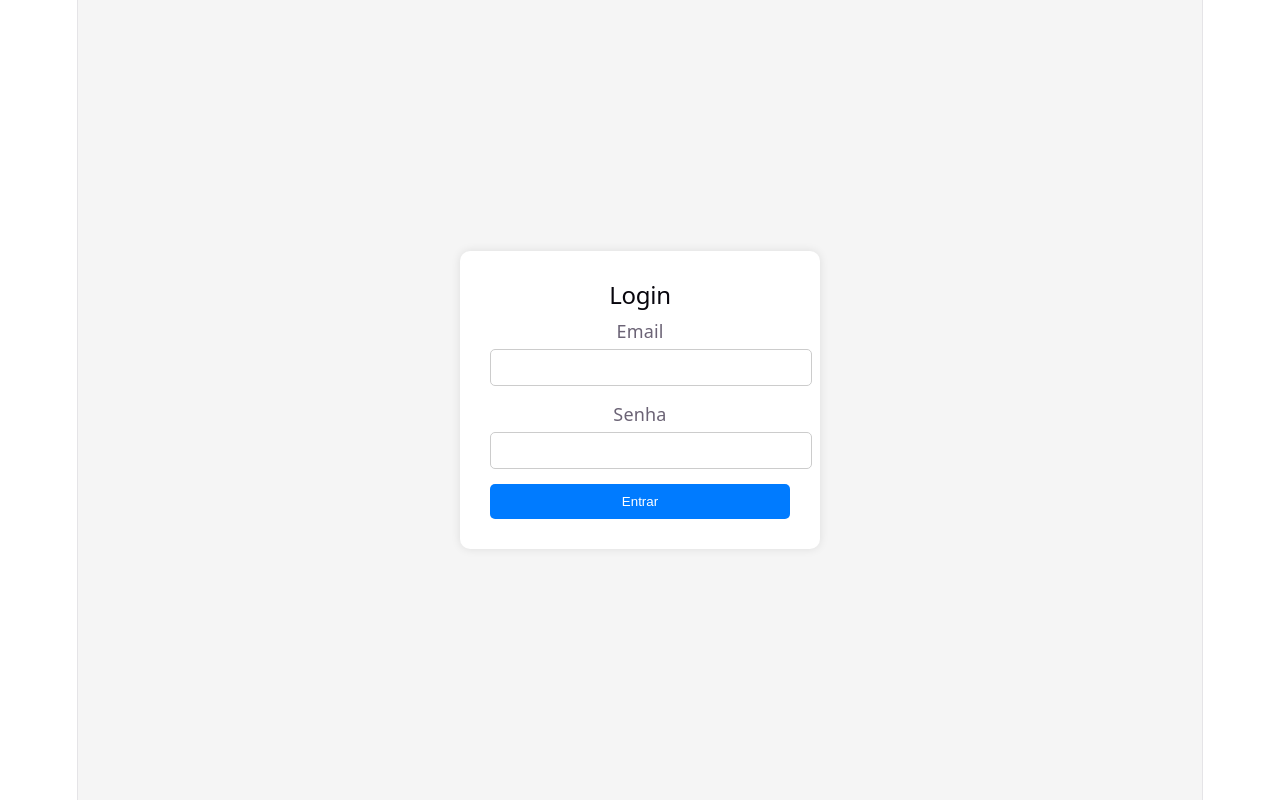
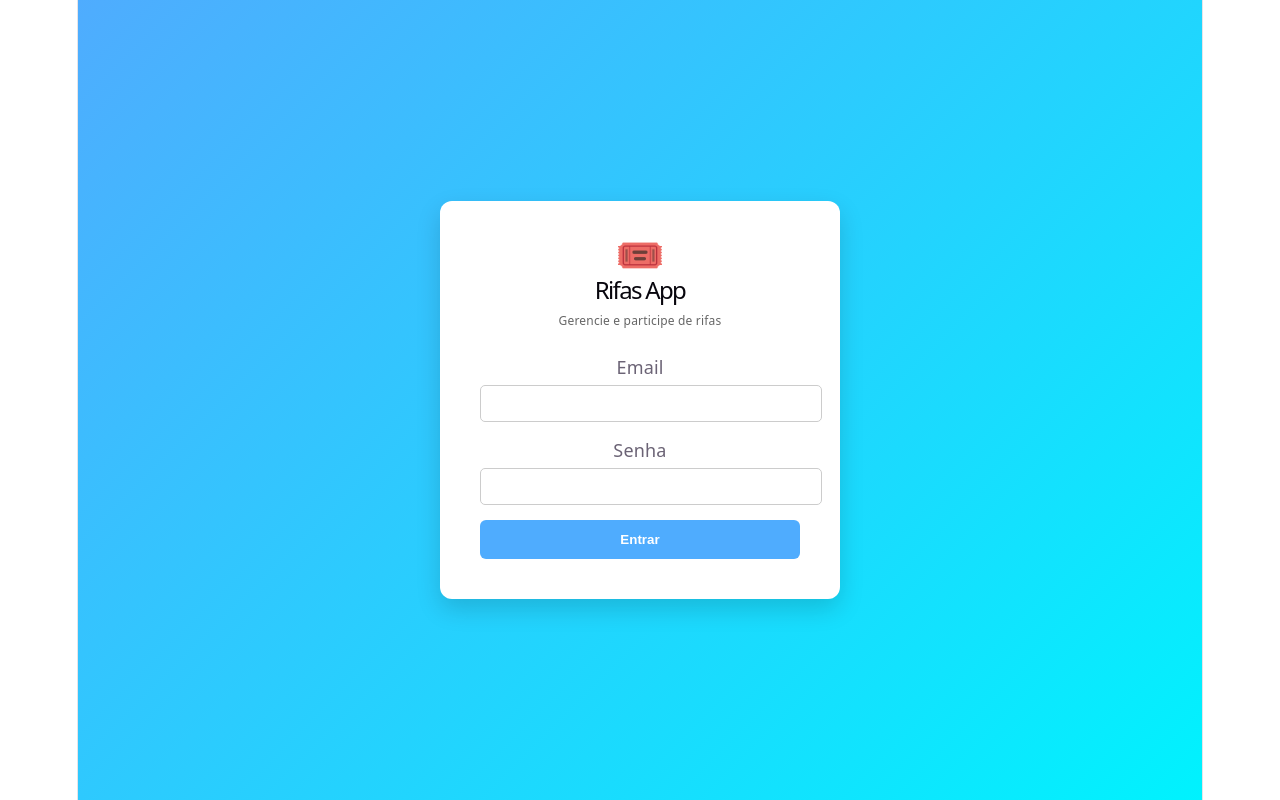
Before and after one commit to pietroggu/Rifas-Faceis, a React (Vite) app: page / in a window 1280 px wide. Built offline with nearby package versions, Linux system fonts and the light colour scheme.

Commit message:
Adicionei services e refiz login

```diff
--- a/src/pages/Login.jsx
+++ b/src/pages/Login.jsx
@@ -1,14 +1,15 @@
 import React, { useState } from "react";
 import { useNavigate } from "react-router-dom";
 import Input from "../components/Input";
+import AuthService from "../services/authService";
 
 function Login() {
     const [email, setEmail] = useState("");
     const [senha, setSenha] = useState("");
     const [erros, setErros] = useState({});
     const [loading, setLoading] = useState(false);
+    const [erroGeral, setErroGeral] = useState("");
 
-    // Hook de navegação
     const navigate = useNavigate();
 
     function validar() {
@@ -23,7 +24,7 @@ function Login() {
         if (!senha) {
             novosErros.senha = "Senha é obrigatória";
         } else if (senha.length < 6) {
-            novosErros.senha = "Senha deve ter pelo menos 6 caracteres";
+            novosErros.senha = "Mínimo 6 caracteres";
         }
 
         return novosErros;
@@ -40,20 +41,17 @@ function Login() {
         }
 
         setErros({});
+        setErroGeral("");
         setLoading(true);
 
         try {
-            // Simulação de login
-            await new Promise((resolve) => setTimeout(resolve, 1000));
+            const response = await AuthService.login(email, senha);
 
-            // Aqui você normalmente salvaria o token
-            localStorage.setItem("auth", "true");
+            AuthService.saveAuth(response);
 
-            // 🔥 REDIRECIONAMENTO
             navigate("/home");
-
         } catch (error) {
-            alert("Erro ao fazer login");
+            setErroGeral(error.message);
         } finally {
             setLoading(false);
         }
@@ -62,7 +60,19 @@ function Login() {
     return (
         <div style={styles.container}>
             <form onSubmit={handleLogin} style={styles.card}>
-                <h2 style={{ textAlign: "center" }}>Login</h2>
+
+                {/* 🔥 LOGO + BRAND */}
+                <div style={styles.header}>
+                    <div style={styles.logo}>🎟️</div>
+                    <h1 style={styles.title}>Rifas App</h1>
+                    <p style={styles.subtitle}>Gerencie e participe de rifas</p>
+                </div>
+
+                {erroGeral && (
+                    <div style={styles.errorBox}>
+                        {erroGeral}
+                    </div>
+                )}
 
                 <Input
                     label="Email"
@@ -94,23 +104,49 @@ const styles = {
         display: "flex",
         justifyContent: "center",
         alignItems: "center",
-        background: "#f5f5f5"
+        background: "linear-gradient(135deg, #4facfe, #00f2fe)"
     },
     card: {
         background: "#fff",
-        padding: "30px",
-        borderRadius: "10px",
-        width: "300px",
-        boxShadow: "0 0 10px rgba(0,0,0,0.1)"
+        padding: "40px",
+        borderRadius: "12px",
+        width: "320px",
+        boxShadow: "0 10px 25px rgba(0,0,0,0.15)",
+        animation: "fadeIn 0.3s ease-in-out"
+    },
+    header: {
+        textAlign: "center",
+        marginBottom: "20px"
+    },
+    logo: {
+        fontSize: "40px"
+    },
+    title: {
+        margin: "10px 0 5px",
+        fontSize: "24px"
+    },
+    subtitle: {
+        fontSize: "12px",
+        color: "#666"
+    },
+    errorBox: {
+        background: "#ffe6e6",
+        color: "#cc0000",
+        padding: "10px",
+        borderRadius: "5px",
+        marginBottom: "10px",
+        fontSize: "14px"
     },
     button: {
         width: "100%",
-        padding: "10px",
-        background: "#007bff",
+        padding: "12px",
+        background: "#4facfe",
         color: "#fff",
         border: "none",
-        borderRadius: "5px",
-        cursor: "pointer"
+        borderRadius: "6px",
+        cursor: "pointer",
+        fontWeight: "bold",
+        transition: "0.2s"
     }
 };
 
--- /dev/null
+++ b/src/services/authService.js
@@ -0,0 +1,53 @@
+/**
+ * Serviço de autenticação (template)
+ * Simula chamadas para API
+ */
+class AuthService {
+    /**
+     * Simula login do usuário
+     * @param {string} email
+     * @param {string} senha
+     * @returns {Promise<Object>}
+     */
+    static async login(email, senha) {
+        return new Promise((resolve, reject) => {
+            setTimeout(() => {
+                // Simulação de validação
+                if (email === "admin@rifas.com" && senha === "123456") {
+                    resolve({
+                        token: "fake-jwt-token",
+                        user: {
+                            nome: "Administrador",
+                            email
+                        }
+                    });
+                } else {
+                    reject(new Error("Credenciais inválidas"));
+                }
+            }, 1000);
+        });
+    }
+
+    /**
+     * Salva autenticação no localStorage
+     */
+    static saveAuth(data) {
+        localStorage.setItem("auth", JSON.stringify(data));
+    }
+
+    /**
+     * Remove autenticação
+     */
+    static logout() {
+        localStorage.removeItem("auth");
+    }
+
+    /**
+     * Verifica se usuário está logado
+     */
+    static isAuthenticated() {
+        return !!localStorage.getItem("auth");
+    }
+}
+
+export default AuthService;
```
Also changed, not shown: src/services/raffleService.js (added).
